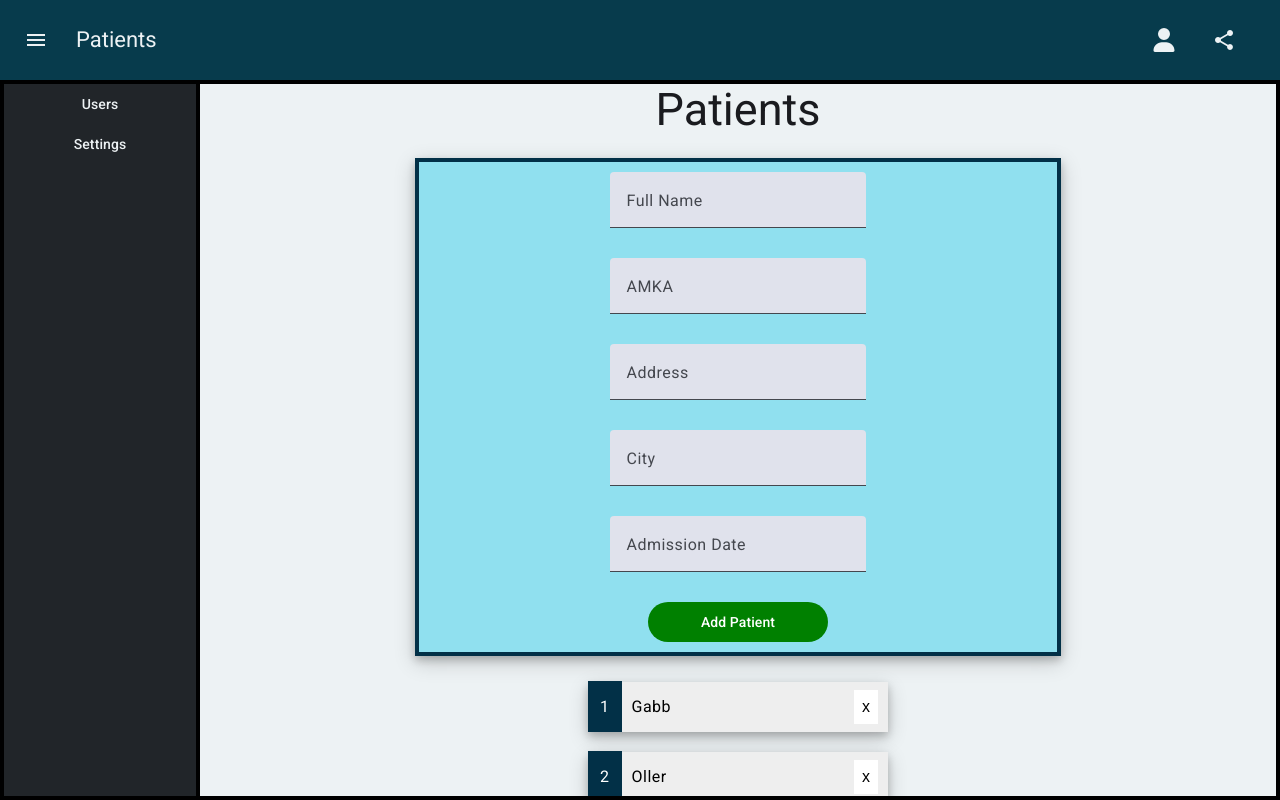
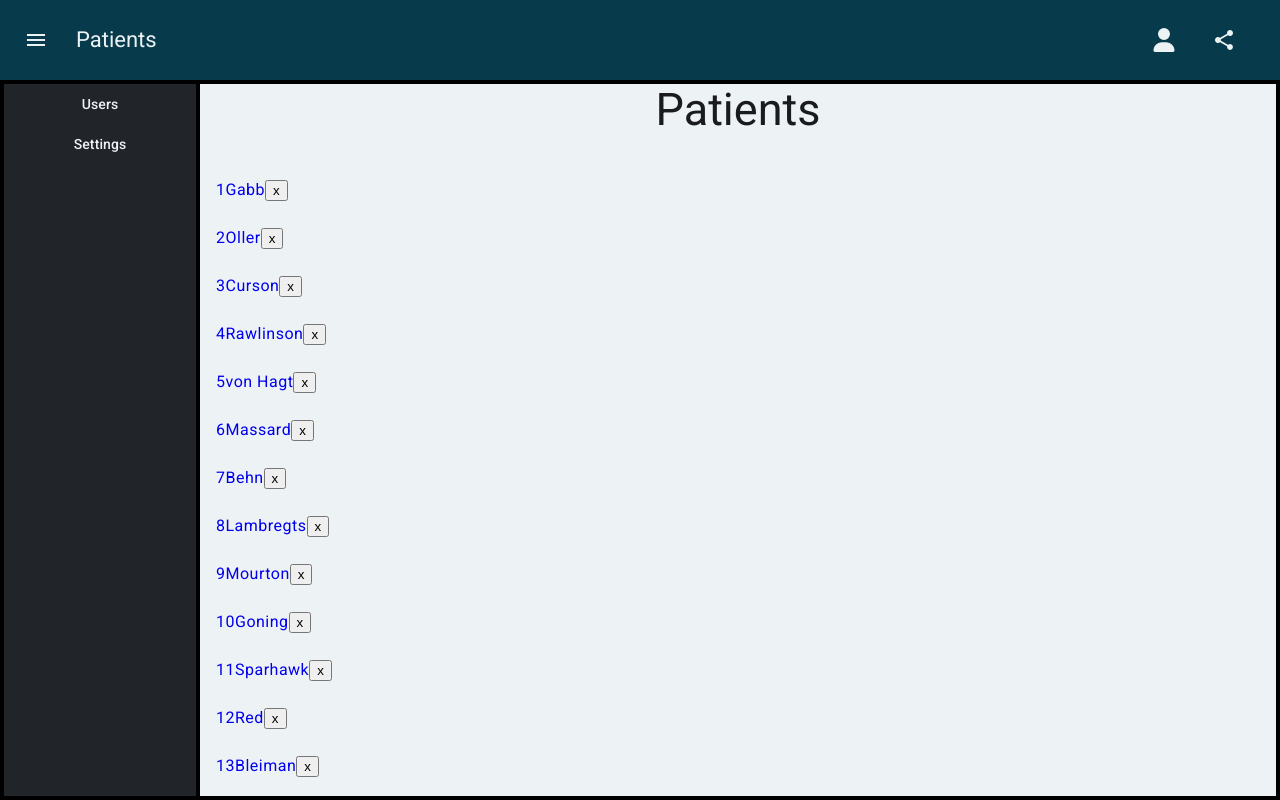
Before and after one commit to webspider02/angular_project_1, an Angular app: page / in a window 1280 px wide. Built offline with nearby package versions, Linux system fonts and the light colour scheme.

Commit message:
patients list part 1

```diff
--- a/src/app/patients/patients.component.html
+++ b/src/app/patients/patients.component.html
@@ -1,8 +1,8 @@
 <h2>Patients</h2>
 
-<app-add-patient></app-add-patient>
+<!-- <app-add-patient></app-add-patient> -->
 
-<ul class="patients">
+<!-- <ul class="patients">
     <li *ngFor="let patient of patientData">
         <a routerLink="/patient-detail/{{ patient.id }}">
             <span id="id">{{ patient.id }}</span>
@@ -11,4 +11,15 @@
         <button type="button" class="delete" title="delete patient"
          (click)="delete(patient)">x</button>
     </li>
-</ul>
+</ul> -->
+
+<mat-list role="list">
+    <mat-list-item role="listitem" *ngFor="let patient of patientData">
+        <a routerLink="/patient-detail/{{ patient.id }}">
+            <span id="id">{{ patient.id }}</span>
+            <span id="name">{{ patient.fullName }}</span>
+        </a>
+        <button type="button" class="delete" title="delete patient"
+         (click)="delete(patient)">x</button>
+    </mat-list-item>
+</mat-list>
--- a/src/app/patients/patients.component.ts
+++ b/src/app/patients/patients.component.ts
@@ -1,6 +1,7 @@
 import { Component, OnInit } from '@angular/core';
 import { CommonModule } from '@angular/common';
 import { RouterModule, RouterLink } from '@angular/router';
+import { MatListModule } from '@angular/material/list';
 import { AddPatientComponent } from '../add-patient/add-patient.component';
 import { DisplayDataComponent } from '../display-data/display-data.component';
 import { patientData } from '../data';
@@ -10,6 +11,7 @@ import { Patient } from '../models';
   selector: 'app-patients',
   standalone: true,
   imports: [
+    MatListModule,
     RouterLink,
     RouterModule,
     DisplayDataComponent,
```
